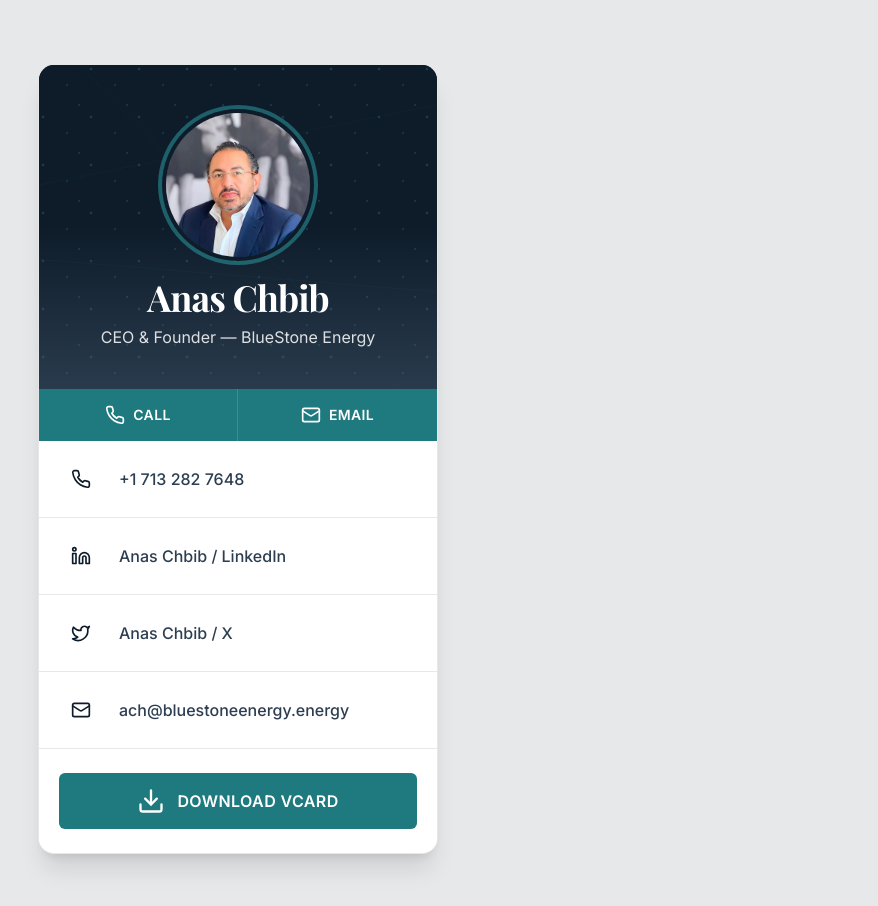
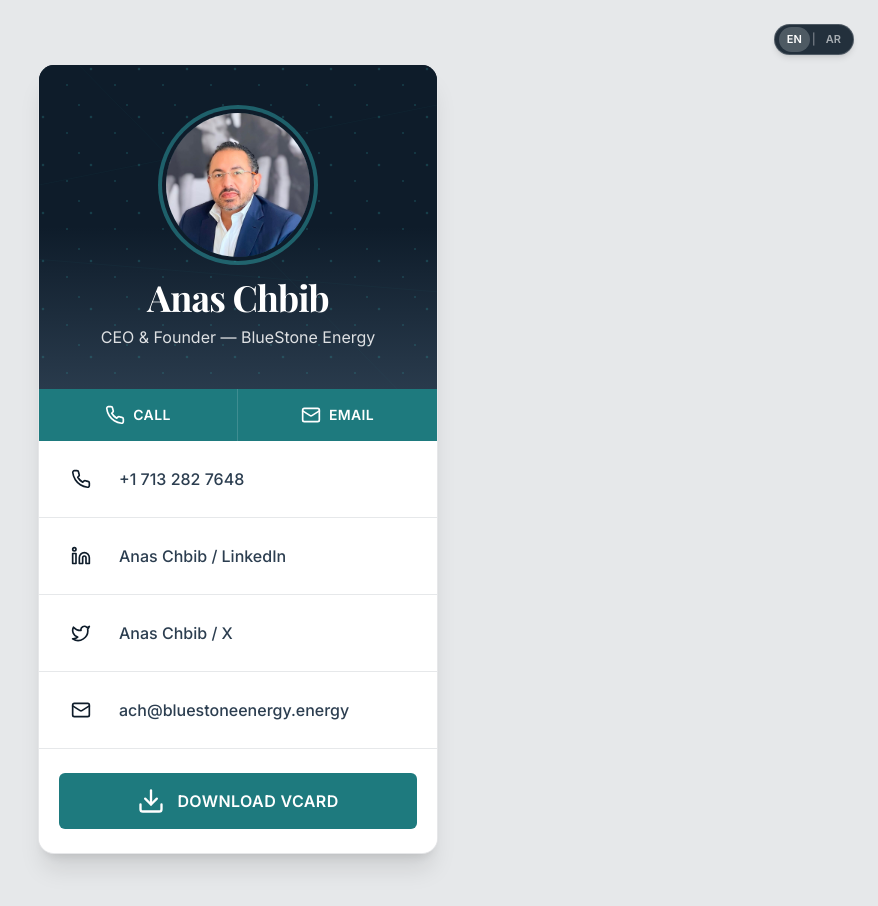
Before and after one commit to obadatarazi/BlueStone-Energy, a React (Vite) app: page /anaschbib in a window 1280 px wide. Shown: the top 906 px of the page, without its empty margins (402-1280 px from the left). Built offline with nearby package versions, Linux system fonts and the light colour scheme.

Commit message:
Card profile page edits

```diff
--- a/index.html
+++ b/index.html
@@ -5,6 +5,7 @@
     <link rel="icon" type="image/svg+xml" href="/vite.svg" />
     <meta name="viewport" content="width=device-width, initial-scale=1.0" />
     <title>BlueStone Energy - Strategic Energy Advisory & International Trading</title>
+    <meta name="description" content="BlueStone Energy — strategic energy advisory and international oil & gas trading. Trusted insight, disciplined execution, global reach." />
     <link rel="preconnect" href="https://fonts.googleapis.com">
     <link rel="preconnect" href="https://fonts.gstatic.com" crossorigin>
     <link href="https://fonts.googleapis.com/css2?family=Playfair+Display:wght@400;500;600;700&family=Inter:wght@300;400;500;600&family=IBM+Plex+Sans+Arabic:wght@300;400;500;600&display=swap" rel="stylesheet">
--- a/src/components/pages/AnasChbibPage.jsx
+++ b/src/components/pages/AnasChbibPage.jsx
@@ -1,6 +1,8 @@
+import { useEffect, useState } from 'react'
 import { motion } from 'framer-motion'
 import { Phone, Mail, Linkedin, Twitter, Download } from 'lucide-react'
 import { useLanguage } from '@/contexts/LanguageContext'
+import { useAnasPageMeta } from '@/hooks/useAnasPageMeta'
 import { Button } from '../ui/Button'
 import headshotUrl from '../../../Image/anas-chbib-768x904.jpg'
 
@@ -63,7 +65,19 @@
 }
 
 export const AnasChbibPage = () => {
-  const { t } = useLanguage()
+  const { t, language, toggleLanguage } = useLanguage()
+  const [ogImageUrl, setOgImageUrl] = useState('')
+
+  useEffect(() => {
+    setOgImageUrl(new URL(headshotUrl, window.location.href).href)
+  }, [])
+
+  useAnasPageMeta({
+    title: t('card_meta_title'),
+    description: t('card_meta_description'),
+    imageAbsoluteUrl: ogImageUrl,
+    language,
+  })
 
   const rows = [
     {
@@ -97,7 +111,35 @@
   ]
 
   return (
-    <div className="flex min-h-[100dvh] w-full flex-col bg-muted sm:min-h-screen sm:items-center sm:justify-center sm:py-16">
+    <div className="relative flex min-h-[100dvh] w-full flex-col bg-muted sm:min-h-screen sm:items-center sm:justify-center sm:py-16">
+      <div
+        className="fixed z-[100] flex items-center gap-0.5 rounded-full border border-white/20 bg-primary/90 px-1 py-0.5 text-[11px] font-semibold text-white shadow-md backdrop-blur-sm max-sm:top-[max(0.75rem,env(safe-area-inset-top))] max-sm:right-[max(0.75rem,env(safe-area-inset-right))] sm:right-6 sm:top-6"
+        role="group"
+        aria-label={t('card_lang_aria')}
+      >
+        <button
+          type="button"
+          onClick={() => language !== 'en' && toggleLanguage()}
+          className={`rounded-full px-2 py-1 transition-colors ${
+            language === 'en' ? 'bg-white/20 text-white' : 'text-white/60 hover:text-white'
+          }`}
+        >
+          EN
+        </button>
+        <span className="text-white/35" aria-hidden>
+          |
+        </span>
+        <button
+          type="button"
+          onClick={() => language !== 'ar' && toggleLanguage()}
+          className={`rounded-full px-2 py-1 transition-colors ${
+            language === 'ar' ? 'bg-white/20 text-white' : 'text-white/60 hover:text-white'
+          }`}
+        >
+          AR
+        </button>
+      </div>
+
       <div className="mx-auto flex w-full max-w-full min-h-0 flex-1 flex-col sm:max-w-md sm:flex-none sm:px-6">
         <motion.article
           initial={{ opacity: 0, y: 16 }}
--- a/src/contexts/LanguageContext.jsx
+++ b/src/contexts/LanguageContext.jsx
@@ -101,6 +101,10 @@
     card_photo_alt: "Anas Chbib",
     card_linkedin_line: "Anas Chbib / LinkedIn",
     card_x_line: "Anas Chbib / X",
+    card_meta_title: "Anas Chbib | BlueStone Energy",
+    card_meta_description:
+      "Digital business card for Anas Chbib, CEO & Founder of BlueStone Energy. Phone, email, LinkedIn, and X.",
+    card_lang_aria: "Switch language",
   },
   ar: {
     nav: {
@@ -192,6 +196,10 @@
     card_photo_alt: "أنس شبيب",
     card_linkedin_line: "أنس شبيب / LinkedIn",
     card_x_line: "أنس شبيب / X",
+    card_meta_title: "أنس شبيب | بلو ستون للطاقة",
+    card_meta_description:
+      "بطاقة تعارف رقمية لأنس شبيب، الرئيس التنفيذي والمؤسس لبلو ستون للطاقة. الهاتف، البريد، لينكد إن وX.",
+    card_lang_aria: "تغيير اللغة",
   }
 }
 
--- /dev/null
+++ b/src/hooks/useAnasPageMeta.js
@@ -0,0 +1,59 @@
+import { useEffect } from 'react'
+
+const DEFAULT_TITLE =
+  'BlueStone Energy - Strategic Energy Advisory & International Trading'
+
+function upsertMeta(attr, key, content) {
+  const selector =
+    attr === 'property'
+      ? `meta[data-anas-page][property="${key}"]`
+      : `meta[data-anas-page][name="${key}"]`
+  let el = document.head.querySelector(selector)
+  if (!el) {
+    el = document.createElement('meta')
+    el.setAttribute(attr, key)
+    el.setAttribute('data-anas-page', '1')
+    document.head.appendChild(el)
+  }
+  el.setAttribute('content', content)
+}
+
+function removeAnasMeta() {
+  document.querySelectorAll('meta[data-anas-page]').forEach((node) => node.remove())
+}
+
+/**
+ * Sets document title, html lang, and social/meta tags for /anaschbib; restores on unmount.
+ */
+export function useAnasPageMeta({ title, description, imageAbsoluteUrl, language }) {
+  useEffect(() => {
+    return () => {
+      document.title = DEFAULT_TITLE
+      document.documentElement.lang = 'en'
+      removeAnasMeta()
+    }
+  }, [])
+
+  useEffect(() => {
+    document.title = title
+    document.documentElement.lang = language === 'ar' ? 'ar' : 'en'
+
+    upsertMeta('property', 'og:title', title)
+    upsertMeta('property', 'og:description', description)
+    upsertMeta('property', 'og:type', 'profile')
+    upsertMeta('property', 'og:site_name', 'BlueStone Energy')
+
+    if (typeof window !== 'undefined') {
+      upsertMeta('property', 'og:url', window.location.href)
+    }
+
+    if (imageAbsoluteUrl) {
+      upsertMeta('property', 'og:image', imageAbsoluteUrl)
+      upsertMeta('name', 'twitter:image', imageAbsoluteUrl)
+    }
+
+    upsertMeta('name', 'twitter:card', 'summary_large_image')
+    upsertMeta('name', 'twitter:title', title)
+    upsertMeta('name', 'twitter:description', description)
+  }, [title, description, imageAbsoluteUrl, language])
+}
```
